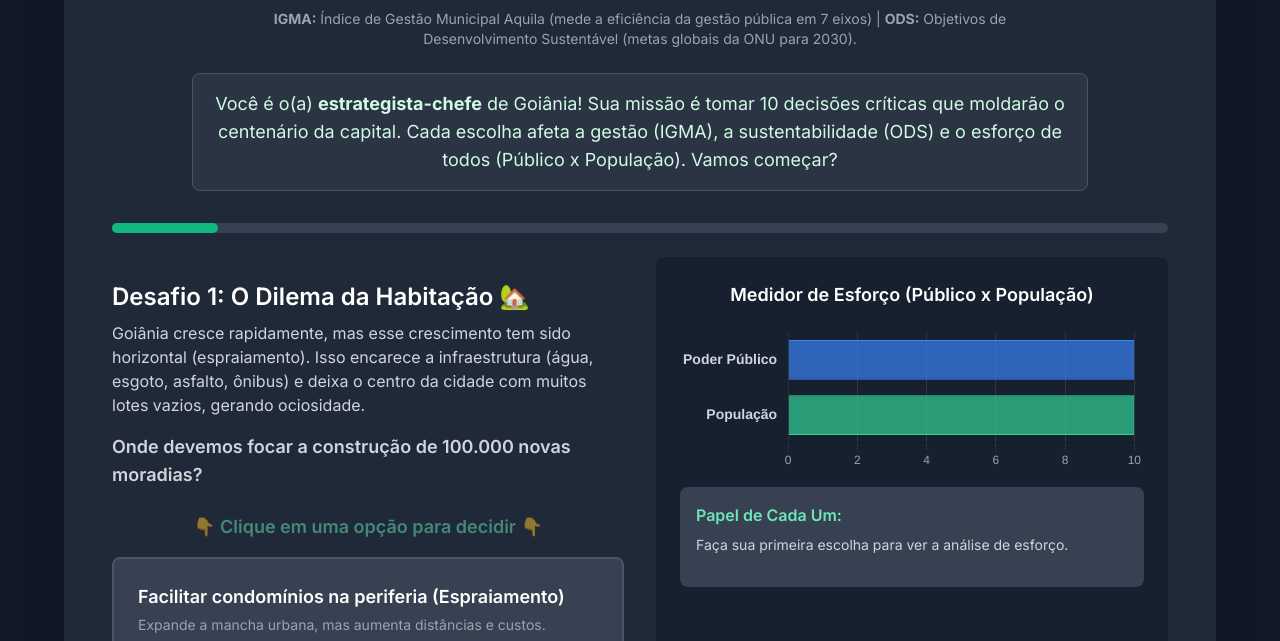
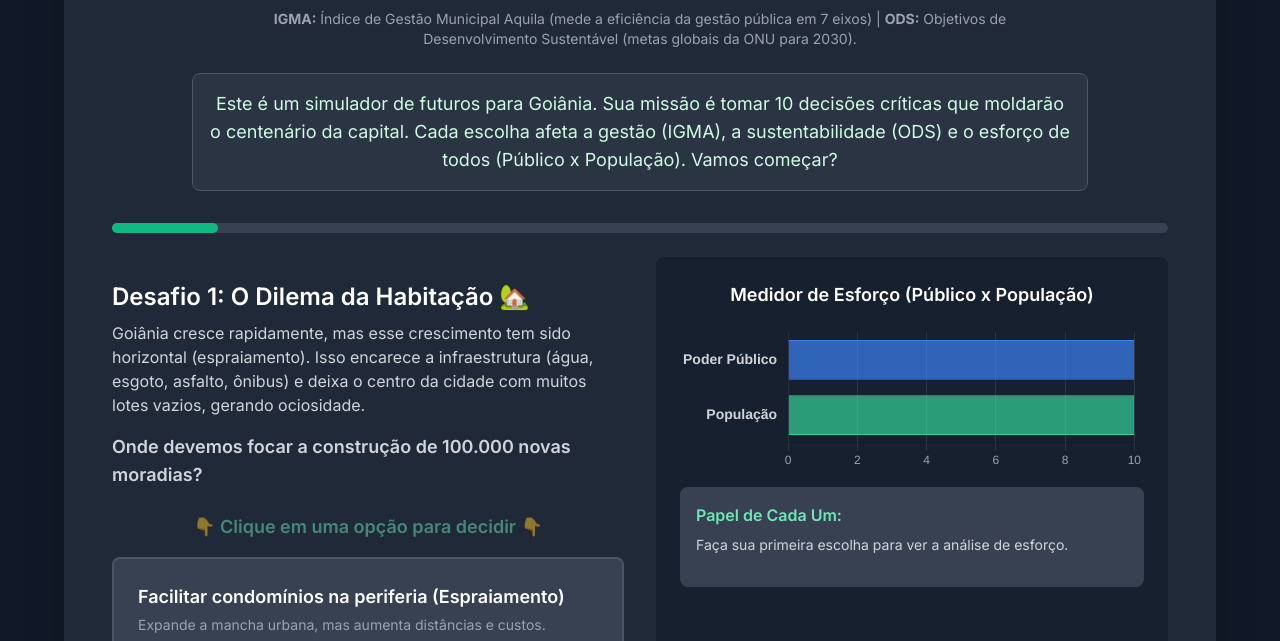
Before and after one commit to balduneto-arch/Futuro-Goiania, a plain HTML site: page index.html in a window 1280 px wide. Shown: the part 159-800 px from the top of the page. Drawn offline with nearby package versions, Linux system fonts and the light colour scheme.

Commit message:
Update index.html

```diff
--- a/index.html
+++ b/index.html
@@ -41,7 +41,7 @@
             </p>
             <!-- NOVO: PARÁGRAFO INTRODUTÓRIO -->
             <p class="text-lg text-emerald-100 bg-gray-700/50 p-4 rounded-lg mt-6 max-w-4xl mx-auto border border-gray-600">
-                Você é o(a) <strong>estrategista-chefe</strong> de Goiânia! Sua missão é tomar 10 decisões críticas que moldarão o centenário da capital. Cada escolha afeta a gestão (IGMA), a sustentabilidade (ODS) e o esforço de todos (Público x População). Vamos começar?
+                Este é um simulador de futuros para Goiânia. Sua missão é tomar 10 decisões críticas que moldarão o centenário da capital. Cada escolha afeta a gestão (IGMA), a sustentabilidade (ODS) e o esforço de todos (Público x População). Vamos começar?
             </p>
         </header>
 
```
